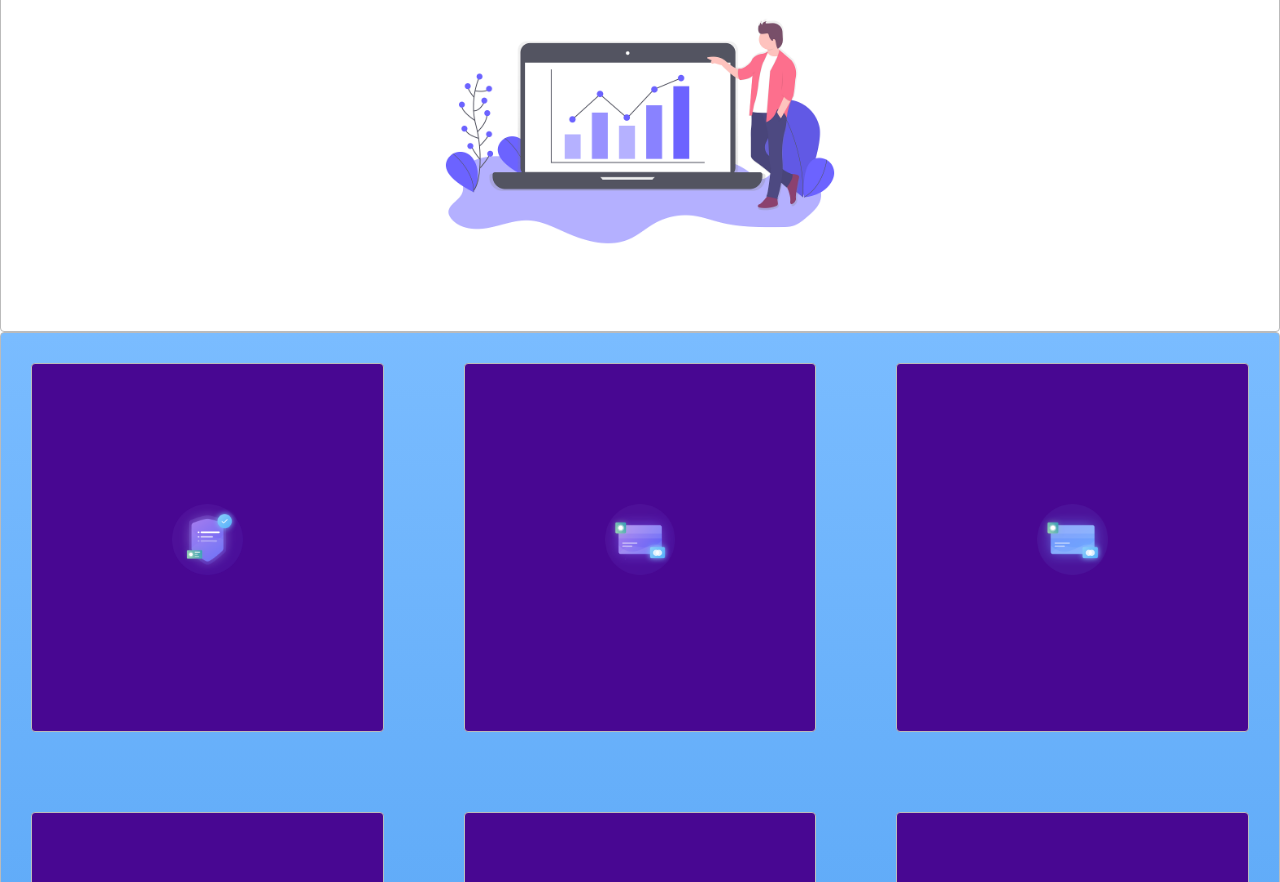
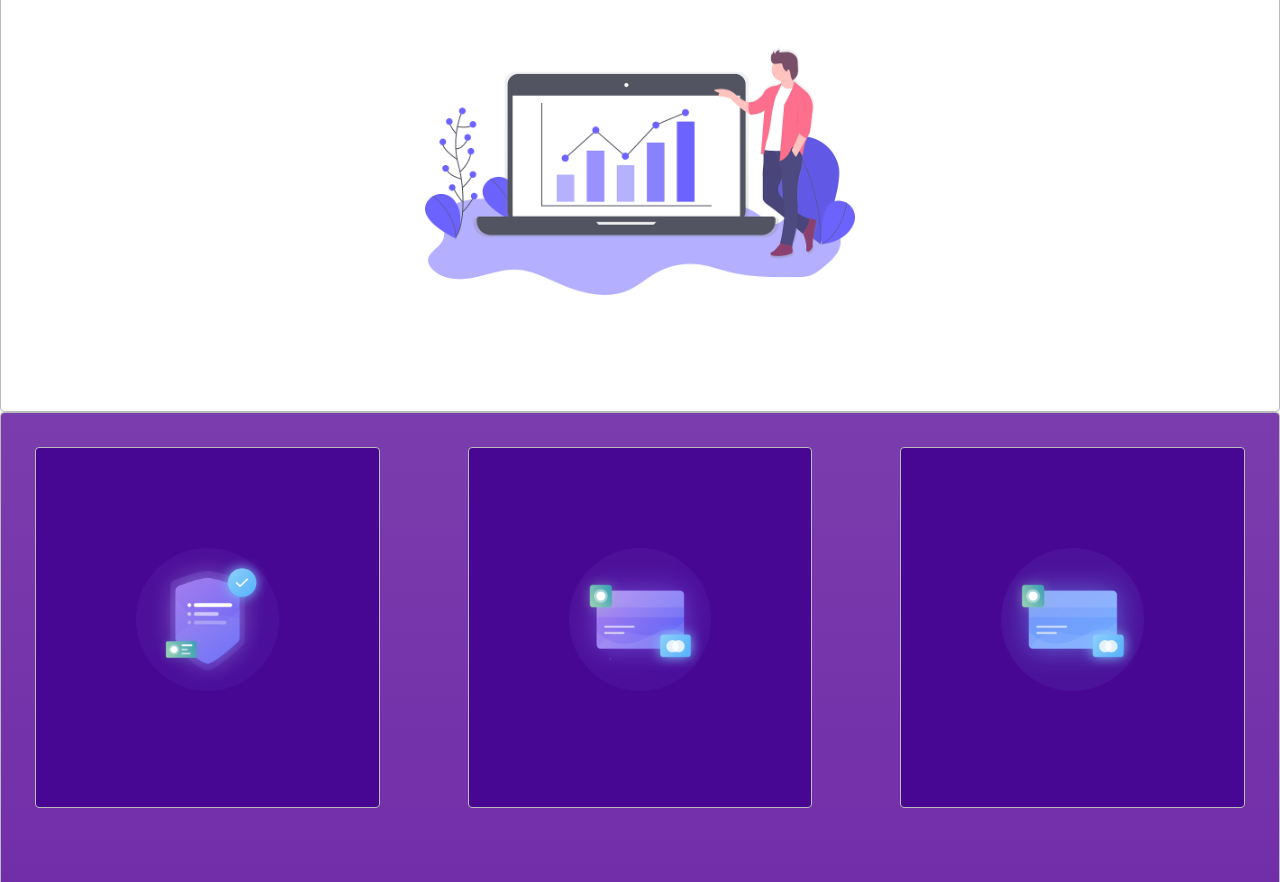
Before and after one commit to Pawelv9/Beautiful-Boxes-Website, a plain HTML site: page index.html in a window 1280 px wide. Shown: the part 70-952 px from the top of the page. Drawn offline with Linux system fonts and the light colour scheme.

Commit message:
fixing styles

```diff
--- a/style.css
+++ b/style.css
@@ -59,7 +59,6 @@ a {
 /* Green box */
 
 .green {
-    background: #56B870;
     /* Old browsers */
     background: -moz-linear-gradient(top, #56B870 0%, #a5c956 100%);
     /* FF3.6+ */
@@ -82,18 +81,19 @@ a {
     display: flex;
     align-items: center;
     justify-content: center;
-    height: 50vh;
+    height: 60vh;
+    background-color: #ffffff
 }
 
 .cover {
-    width: 38vw;
+    /* width: 10em; */
+    height: 10em;
 }
 
 
 /* Red box */
 
 .red {
-    background: #C655BE;
     /* Old browsers */
     background: -moz-linear-gradient(top, #C655BE 0%, #cf0404 100%);
     /* FF3.6+ */
@@ -124,8 +124,8 @@ a {
 
 .box {
     background-color: rgb(72, 7, 146);
-    padding: 140px;
-    margin: 30px;
+    padding: 100px;
+    margin: 34px;
 }
 
 .box:hover {
@@ -139,19 +139,18 @@ a {
 /* Blue box */
 
 .blue {
-    background: #7abcff;
     /* Old browsers */
-    background: -moz-linear-gradient(top, #7abcff 0%, #60abf8 44%, #4096ee 100%);
+    background: -moz-linear-gradient(top, #7b3dad 0%, #6a1ea8 44%, #50068d 100%);
     /* FF3.6+ */
-    background: -webkit-gradient(linear, left top, left bottom, color-stop(0%, #7abcff), color-stop(44%, #60abf8), color-stop(100%, #4096ee));
+    background: -webkit-gradient(linear, left top, left bottom, color-stop(0%, #7b3dad), color-stop(44%, #6a1ea8), color-stop(100%, #50068d));
     /* Chrome,Safari4+ */
-    background: -webkit-linear-gradient(top, #7abcff 0%, #60abf8 44%, #4096ee 100%);
+    background: -webkit-linear-gradient(top, #7b3dad 0%, #6f2aa8 44%, #6513a8 100%);
     /* Chrome10+,Safari5.1+ */
-    background: -o-linear-gradient(top, #7abcff 0%, #60abf8 44%, #4096ee 100%);
+    background: -o-linear-gradient(top, #7b3dad 0%, #6f2aa8 44%, #6513a8 100%);
     /* Opera 11.10+ */
-    background: -ms-linear-gradient(top, #7abcff 0%, #60abf8 44%, #4096ee 100%);
+    background: -ms-linear-gradient(top, #7b3dad 0%, #6f2aa8 44%, #6513a8 100%);
     /* IE10+ */
-    background: linear-gradient(top, #7abcff 0%, #60abf8 44%, #4096ee 100%);
+    background: linear-gradient(top, #7b3dad 0%, #6f2aa8 44%, #6513a8 100%);
     /* W3C */
 }
 
@@ -166,7 +165,6 @@ footer {
 /* Yellow box */
 
 .yellow {
-    background: #F3AAAA;
     /* Old browsers */
     background: -moz-linear-gradient(top, #F3AAAA 0%, #febf04 100%);
     /* FF3.6+ */
```
